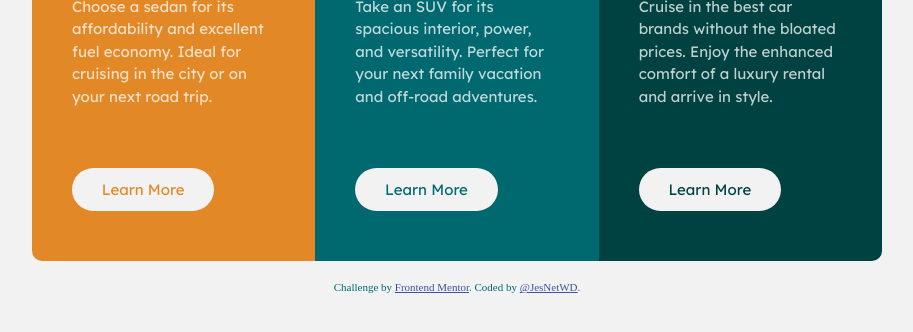
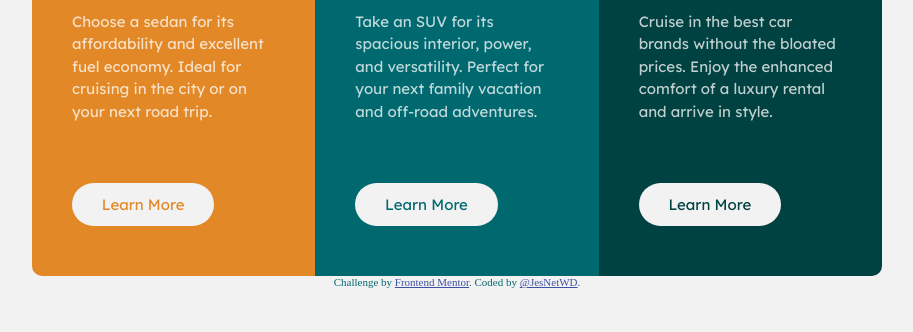
Before and after one commit to JesNetWD/Frontend-Mentor-3-column-preview-card-component, a plain HTML site: page index.html in a window 1280 px wide. Shown: the part 338-670 px from the top of the page, without its empty margins (183-1096 px from the left). Drawn offline with Linux system fonts and the light colour scheme; a web font is replaced by a local one.

Commit message:
Update Changes

```diff
--- a/styles.css
+++ b/styles.css
@@ -120,7 +120,7 @@ body {
 
 .attribution {
   color: var(--column2);
-  padding: 20px;
+  padding-bottom: 10px;
   font-size: 11px;
   text-align: center;
 }
```
